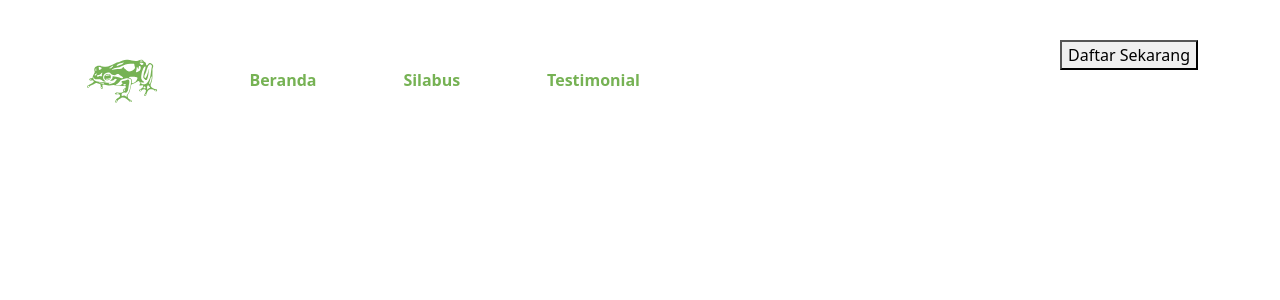
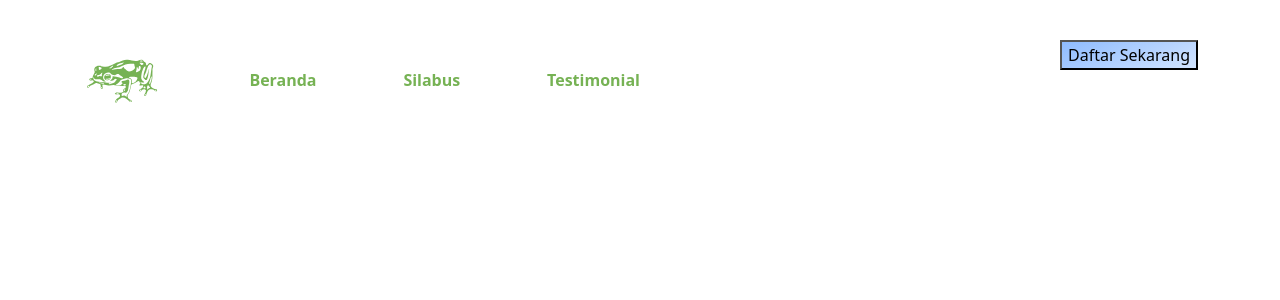
Before and after one commit to Soe-Hok-Gie/slicing-ui, a React (Create React App) app: page / in a window 1280 px wide. Shown: the top 300 px of the page. Built offline with nearby package versions, Linux system fonts and the light colour scheme.

Commit message:
styling button dengan warna gradient

```diff
--- a/src/components/Style.css
+++ b/src/components/Style.css
@@ -20,3 +20,7 @@ a.link-secondary {
   text-decoration: none;
   color: #76b254;
 }
+button.btn-primary-custom {
+  background: rgb(210, 228, 255);
+  background: linear-gradient(336deg, rgba(210, 228, 255, 1) 0%, rgba(142, 187, 255, 1) 100%);
+}
```
